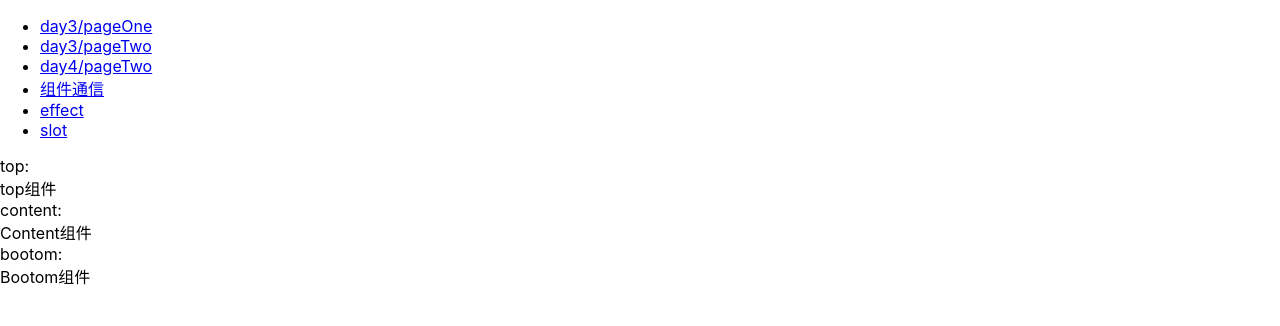
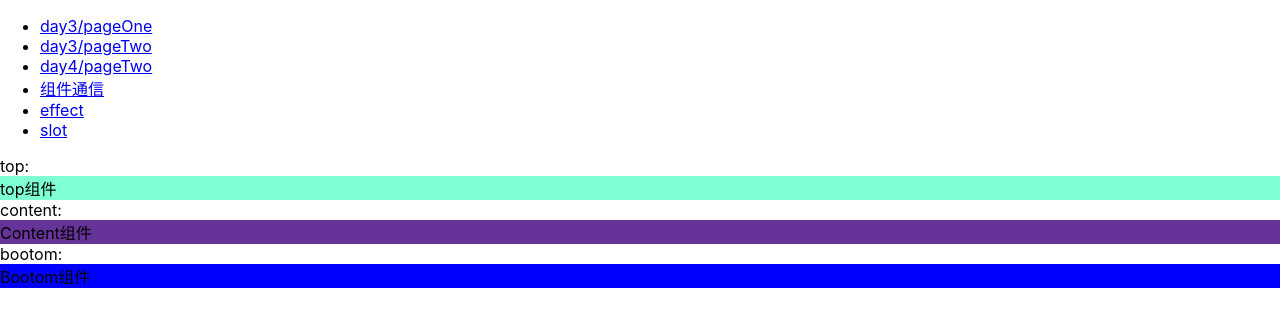
Before and after one commit to zhaoyuanmeng/react-demo, a React (Vite) app: page /slot in a window 1280 px wide. Shown: the top 326 px of the page. Built offline with nearby package versions, Linux system fonts and the light colour scheme.

Commit message:
feat: add color

```diff
--- /dev/null
+++ b/src/slot/slot.css
@@ -0,0 +1,11 @@
+.top{
+  background-color: aquamarine;
+}
+
+.content{
+  background-color:rebeccapurple
+}
+
+.bottom{
+  background-color: blue;
+}
--- a/src/slot/slot.tsx
+++ b/src/slot/slot.tsx
@@ -1,3 +1,4 @@
+import "./slot.css";
 /*
  *@Author: 赵元达
  *@Date: 2022-09-27 10:53:35
@@ -39,7 +40,7 @@ function SlotTwo(props: any) {
  *@Description: Top 组件
  */
 function Top() {
-  return <div>top组件</div>;
+  return <div className="top">top组件</div>;
 }
 /*
  *@Author: 赵元达
@@ -48,7 +49,7 @@ function Top() {
  *@Description: Content组件
  */
 function Content() {
-  return <div>Content组件</div>;
+  return <div className="content">Content组件</div>;
 }
 
 /*
@@ -58,7 +59,7 @@ function Content() {
  *@Description: Bootom 组件
  */
 function Bootom() {
-  return <div>Bootom组件</div>;
+  return <div className="bottom">Bootom组件</div>;
 }
 
 function Parent() {
```
